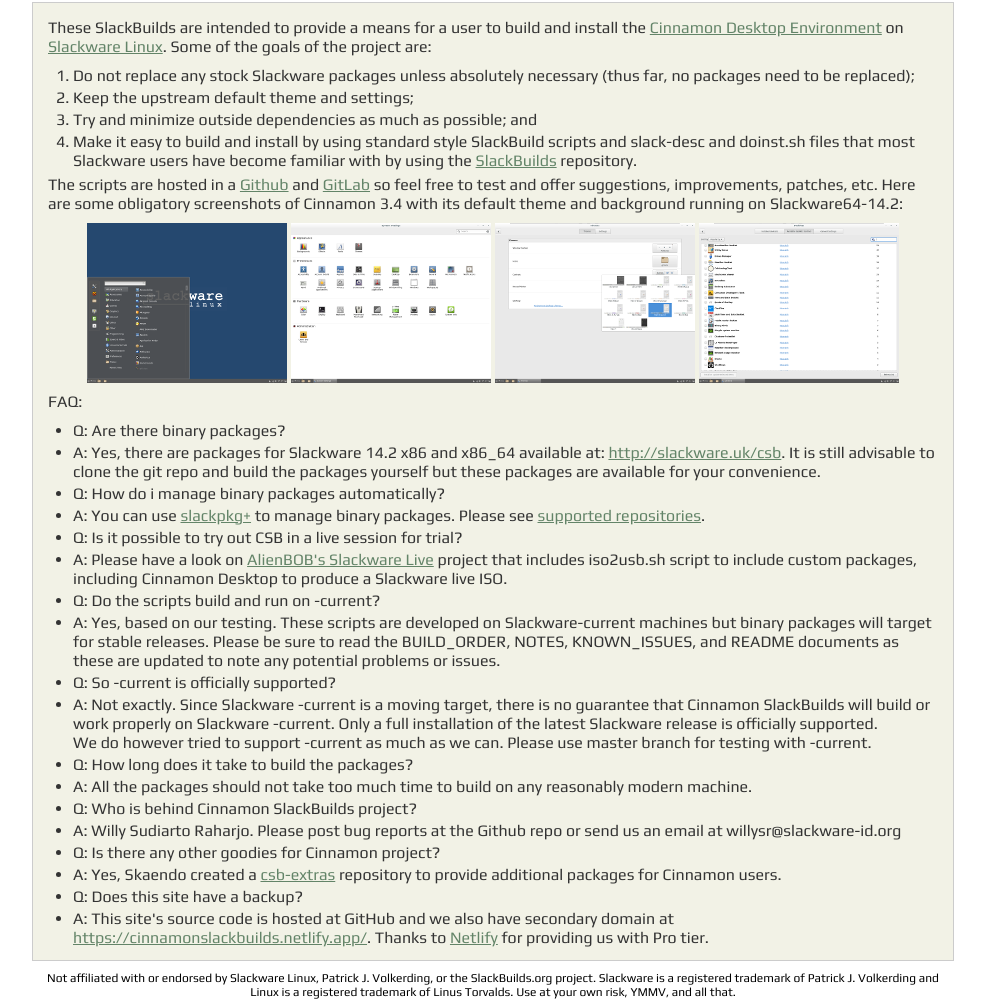
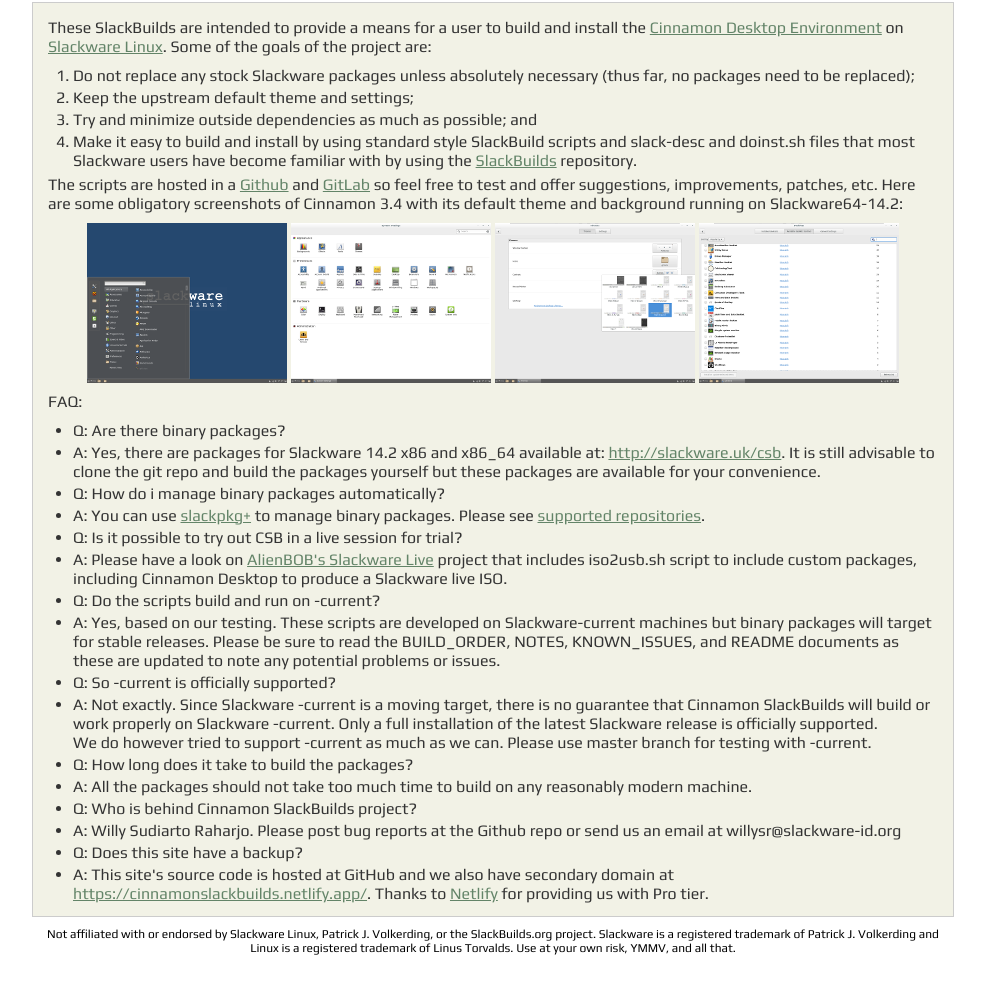
Before and after one commit to CinnamonSlackBuilds/cinnamonslackbuilds.github.io, a plain HTML site: page index.html in a window 1280 px wide. Shown: the part 35-1034 px from the top of the page, without its empty margins (147-1132 px from the left). After the commit the page ends 990 px from the top, so only its background shows below. Drawn offline with Linux system fonts and the light colour scheme.

Commit message:
remove Skaendo repository.
Signed-off-by: Willy Sudiarto Raharjo <willysr@gmail.com>

```diff
--- a/index.html
+++ b/index.html
@@ -80,9 +80,6 @@
            <li>A: Willy Sudiarto Raharjo.  Please post
            bug reports at the Github repo or send us an email at
            willysr@slackware-id.org</li>
-	   <li>Q: Is there any other goodies for Cinnamon project?</li>
-	   <li>A: Yes, Skaendo created a <a href="https://gitlab.com/skaendo/csb-extras">csb-extras</a>
-	   repository to provide additional packages for Cinnamon users.</li>
            <li>Q: Does this site have a backup?</li>
            <li>A: This site's source code is hosted at GitHub and we also have secondary domain
 	   at <a href="https://cinnamonslackbuilds.netlify.app">https://cinnamonslackbuilds.netlify.app/</a>.
```
